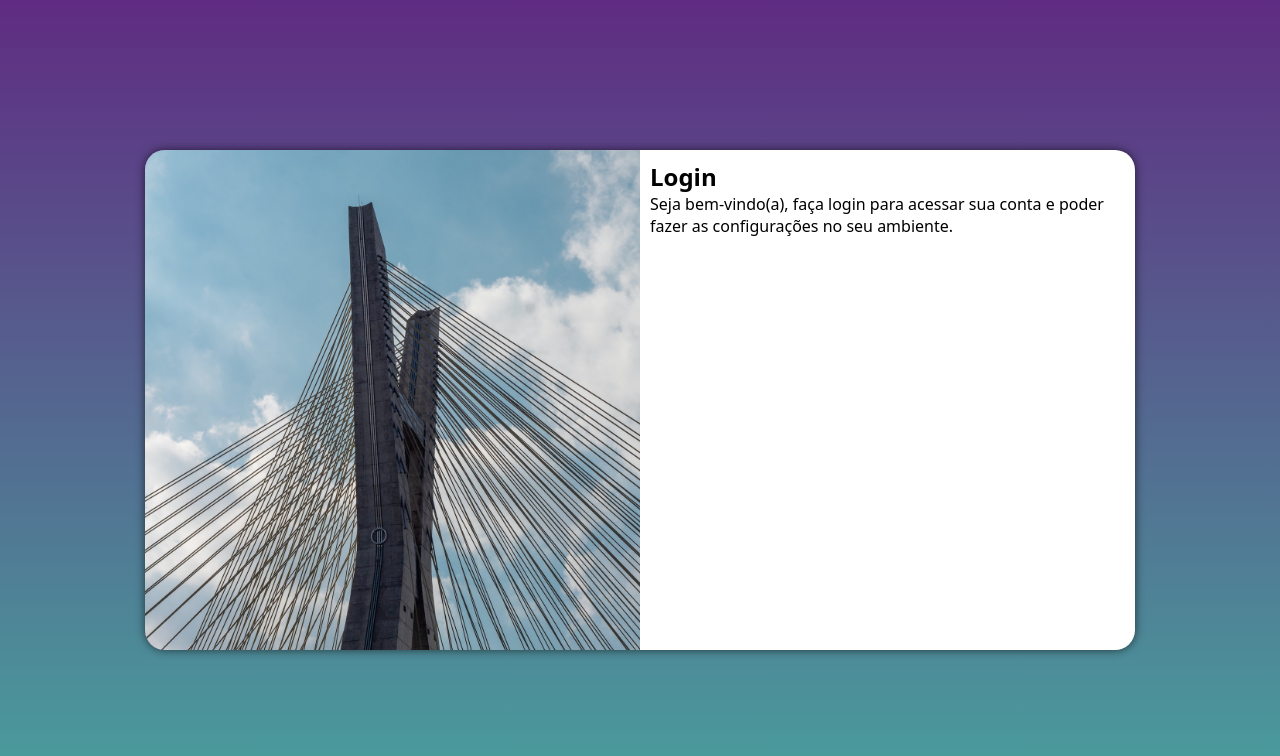
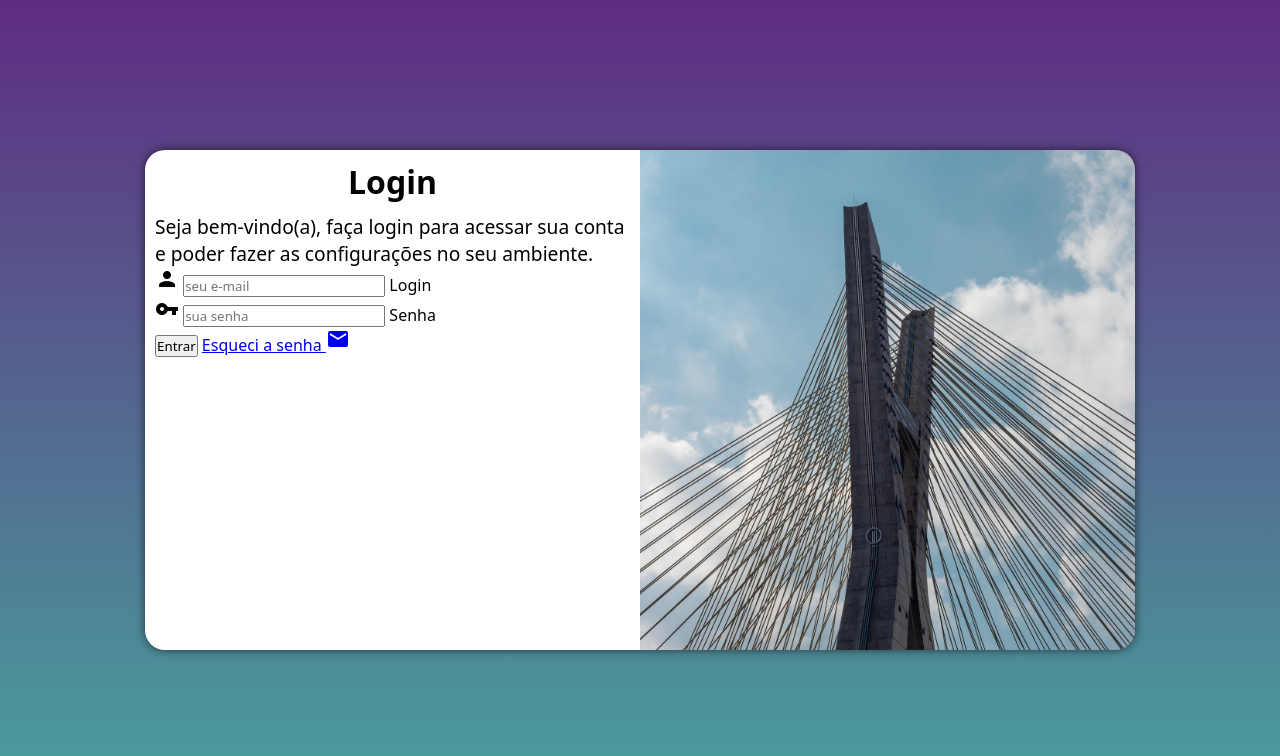
Before and after one commit to Vitorsantosdomingues/projeto-login, a plain HTML site: page index.html in a window 1280 px wide. Drawn offline with Linux system fonts and the light colour scheme.

Commit message:
Adicionei o formulário

```diff
--- a/estilos/mediaquery.css
+++ b/estilos/mediaquery.css
@@ -33,13 +33,21 @@
     }
 
     section#login > div#imagem {
-        float: left;
+        float: right;
         width: 50%;
         height: 100%;
     }
 
     section#login > div#formulario {
-        float: right;
+        float: left;
         width: 50%;
     }
+
+    div#formulario > h1 {
+        font-size: 2em;
+    }
+
+    div#formulario > p {
+        font-size: 1.2em;
+    }
 }
--- a/estilos/style.css
+++ b/estilos/style.css
@@ -62,3 +62,12 @@ section#login > div#formulario {
     display: block;
     padding: 10px;
 }
+
+div#formulario > h1 {
+    text-align: center;
+    margin-bottom: 10px;
+}
+
+div#formulario > p {
+    font-size: 0.8em;
+}
--- a/index.html
+++ b/index.html
@@ -7,6 +7,7 @@
     <title>Login</title>
     <link rel="stylesheet" href="estilos/style.css">
     <link rel="stylesheet" href="estilos/mediaquery.css">
+    <link href="https://fonts.googleapis.com/icon?family=Material+Icons" rel="stylesheet">
 </head>
 <body>
     <main>
@@ -17,8 +18,22 @@
             <div id="formulario">
                 <h1>Login</h1>
                 <p>Seja bem-vindo(a), faça login para acessar sua conta e poder fazer as configurações no seu ambiente.</p>
-                <form action="login.php" method="post">
-
+                <form action="login.php" method="post" autocomplete="on">
+                    <div class="campo">
+                        <i class="material-icons">person</i>
+                        <input type="email" name="login" id="ilogin" placeholder="seu e-mail" autocomplete="email" required maxlength="30">
+                        <label for="ilogin">Login</label>
+                    </div>
+                    <div class="campo">
+                        <i class="material-icons">vpn_key</i>
+                        <input type="password" name="senha" id="isenha" placeholder="sua senha" autocomplete="current-password" required minlength="8" maxlength="16">
+                        <label for="isenha">Senha</label>
+                    </div>
+                    <input type="submit" value="Entrar">
+                    <a href="esqueci.html">
+                        Esqueci a senha
+                        <i class="material-icons">mail</i>
+                    </a>
                 </form>
             </div>
         </section>
```
